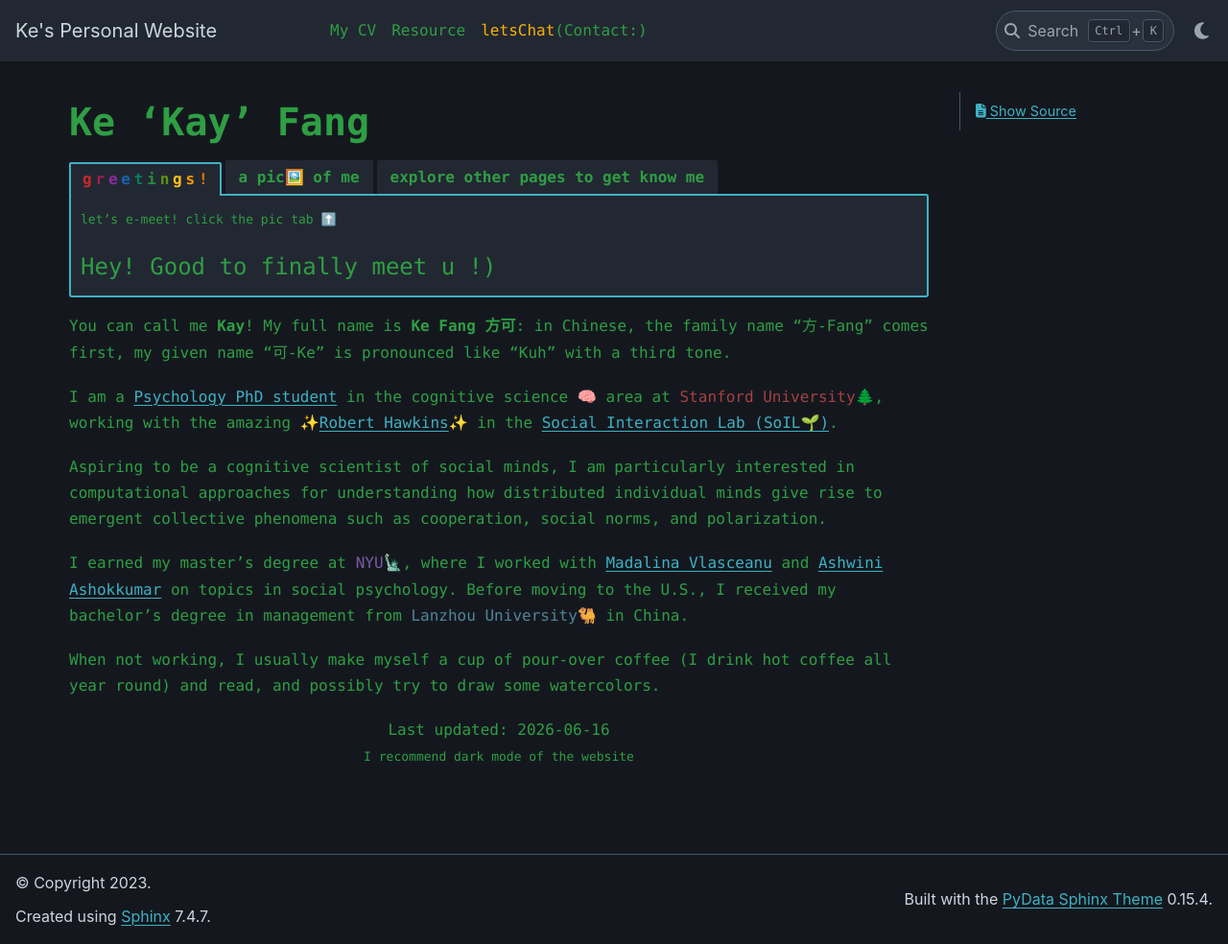
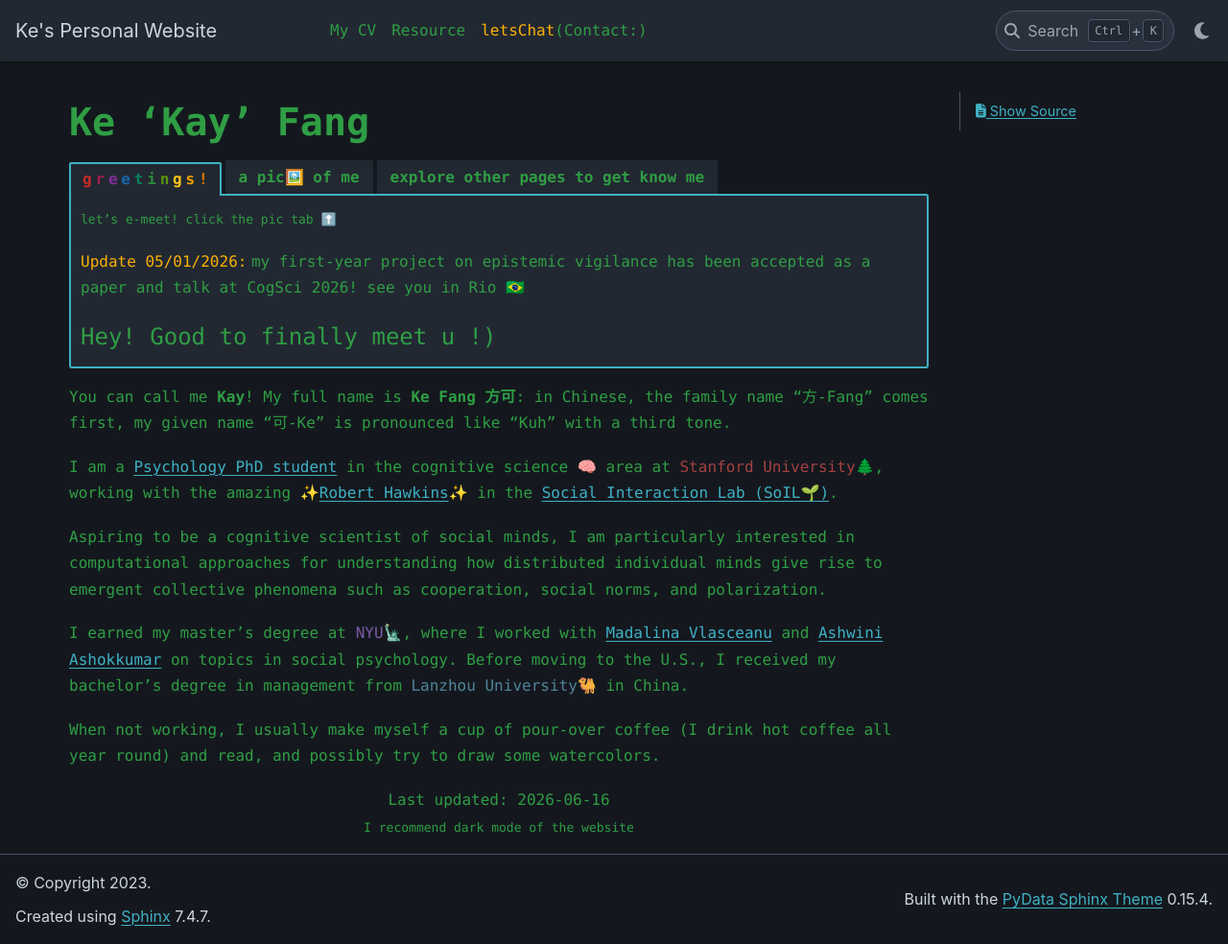
Before and after one commit to KeFangPsych/KeFangPsych.github.io, a Jupyter Book: the page built from intro.md, in a window 1280 px wide and 984 px high. Shown: the whole window at 96% size. Built offline with Jupyter Book 1.0.4 settings and Sphinx 7.4.7 and the PyData theme 0.15.4, drawn with Linux system fonts in a browser that asks for light colours.

Commit message:
update intro add news

```diff
--- a/intro.md
+++ b/intro.md
@@ -5,6 +5,8 @@
 :::{tab-item} <font face="'Consolas', 'Menlo'" color=#c92a2a>g</font> <font face="'Consolas', 'Menlo'" color=#a61e4d>r</font> <font face="'Consolas', 'Menlo'" color=#862e9c>e</font> <font face="'Consolas', 'Menlo'" color=#1864ab>e</font> <font face="'Consolas', 'Menlo'" color=#087f5b>t</font> <font face="'Consolas', 'Menlo'" color=#2b8a3e>i</font> <font face="'Consolas', 'Menlo'" color=#5c940d>n</font> <font face="'Consolas', 'Menlo'" color=#fcc419>g</font> <font face="'Consolas', 'Menlo'" color=#f59f00>s</font> <font face="'Consolas', 'Menlo'" color=#e67700>!</font>
 
 <font face="'Consolas', 'Menlo'" color=#2f9e44 size=2>let's e-meet! click the pic tab ⬆️</font>
+
+<font face="'Consolas', 'Menlo'" color=#fab005>Update 05/01/2026:</font> <font face="'Consolas', 'Menlo'" color=#2f9e44>my first-year project on epistemic vigilance has been accepted as a paper and talk at CogSci 2026! see you in Rio 🇧🇷</font>
 
 <font face="'Consolas', 'Menlo'" color=#2f9e44 size=5>Hey! Good to finally meet u !)</font>
 
```
